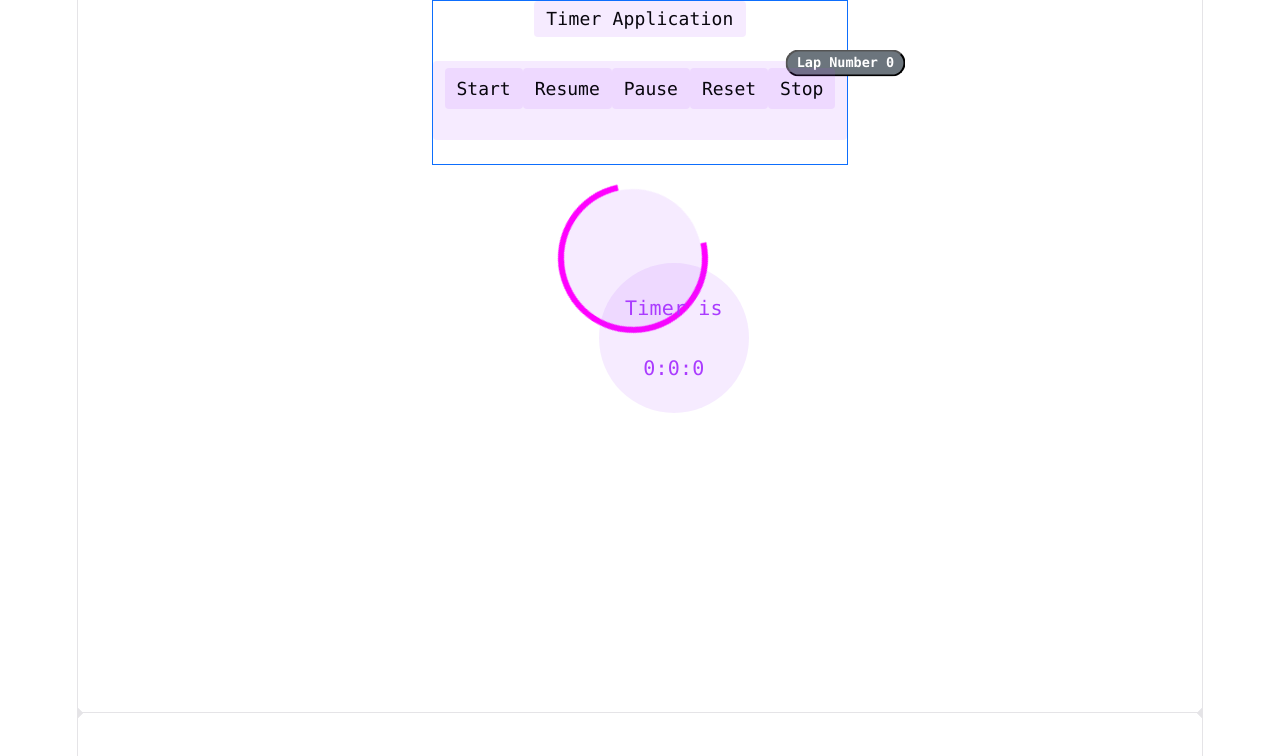
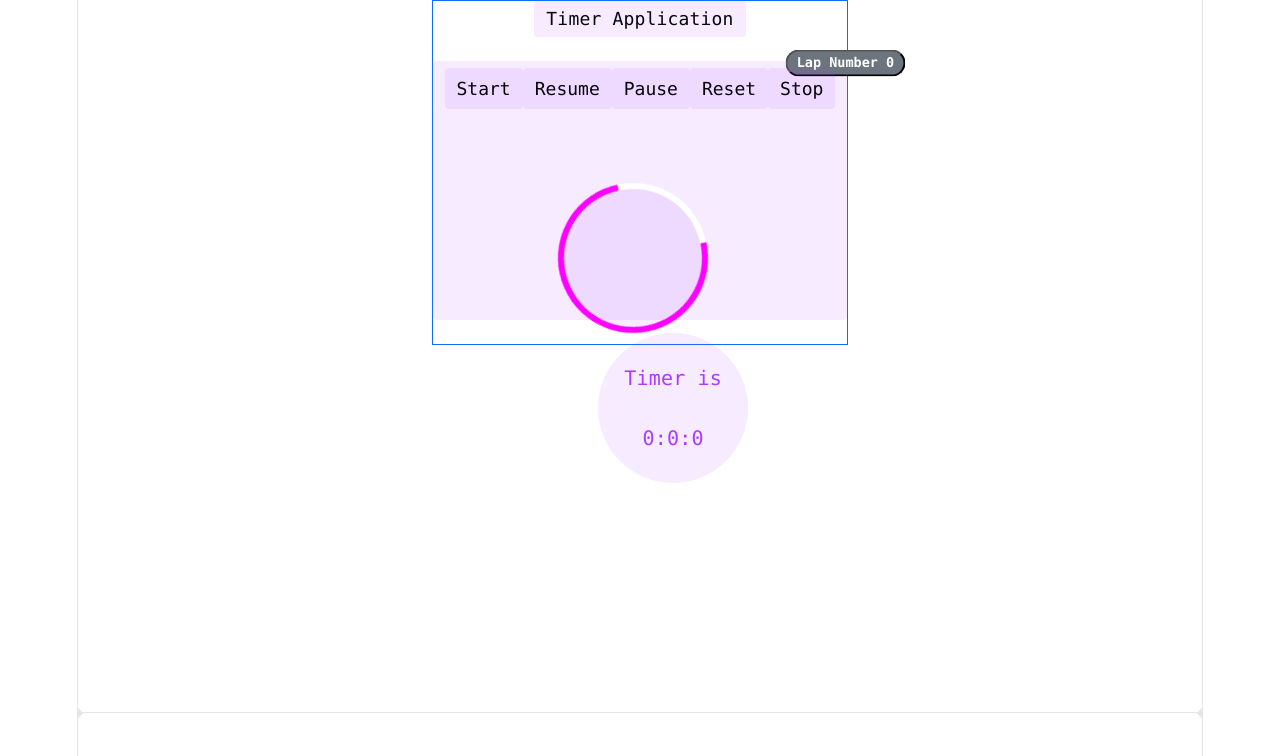
Before and after one commit to nash-dev/Stopwatch_Timer, a React (Vite) app in the folder StopWatch_App/: page / in a window 1280 px wide. Shown: the top 756 px of the page. Built offline with nearby package versions, Linux system fonts and the light colour scheme.

Commit message:
updated_position_to_relative_for_inner_circle

```diff
--- a/StopWatch_App/src/App.css
+++ b/StopWatch_App/src/App.css
@@ -17,7 +17,7 @@
   }
 }
 .circle-inner {
-  position: absolute;
+  position: relative;
   width: 150px;
   height: 150px;
   top: 200px;
--- a/StopWatch_App/src/App.tsx
+++ b/StopWatch_App/src/App.tsx
@@ -1,6 +1,6 @@
 import 'bootstrap/dist/css/bootstrap.css';
 import { useEffect, useState } from 'react';
-import { Col } from 'react-bootstrap';
+import { Row } from 'react-bootstrap';
 import './App.css';
 
 function App() {
@@ -70,7 +70,7 @@ function App() {
             <button type="button" className='counter' onClick={handleReset}>Reset</button>
             <button type="button" className='counter' onClick={handleStop}>Stop</button>
 
-          <Col>
+          <Row>
           <div>
             <div className='circle'></div>
           </div>
@@ -78,7 +78,7 @@ function App() {
           <div className='circle-inner'>
           <span>Timer is  <br></br> <br/> {hours}:{minutes}:{secondsDisplay}<br></br></span>
           </div>
-          </Col>
+          </Row>
           </colgroup>
         </div>
         </div>
```
